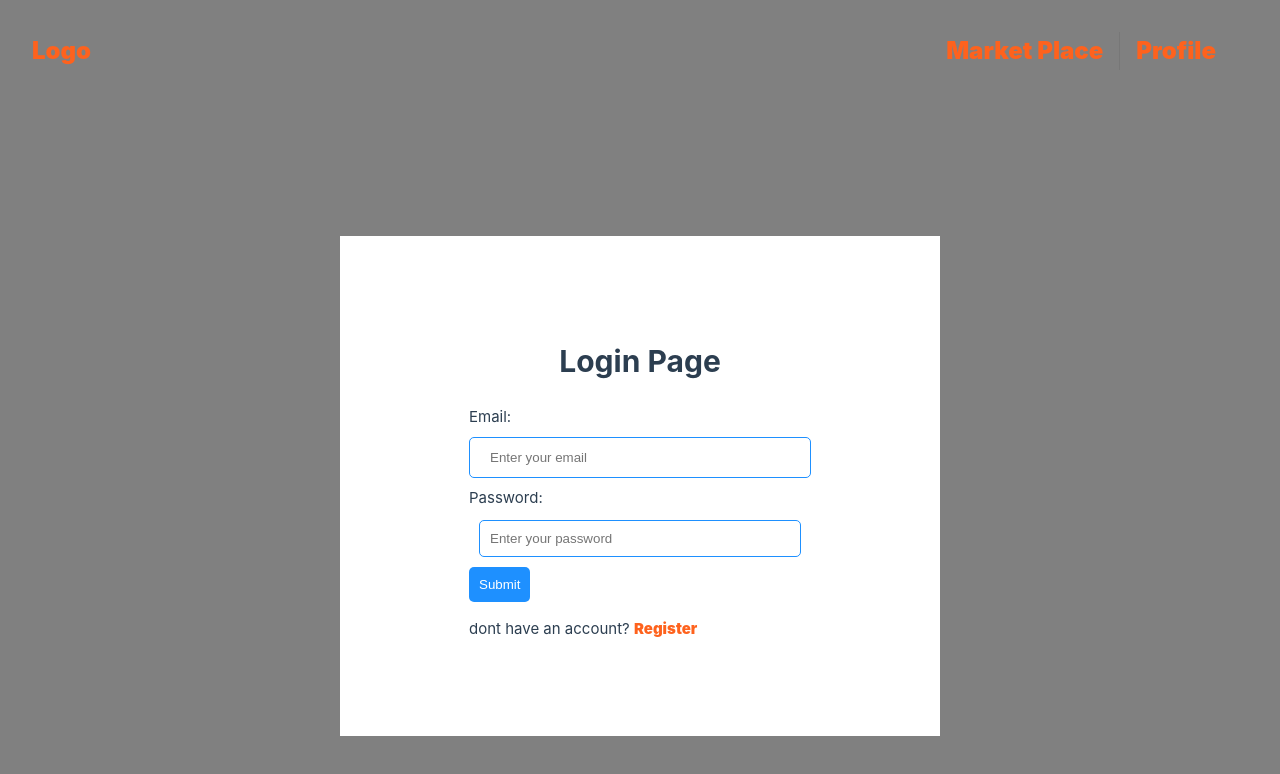
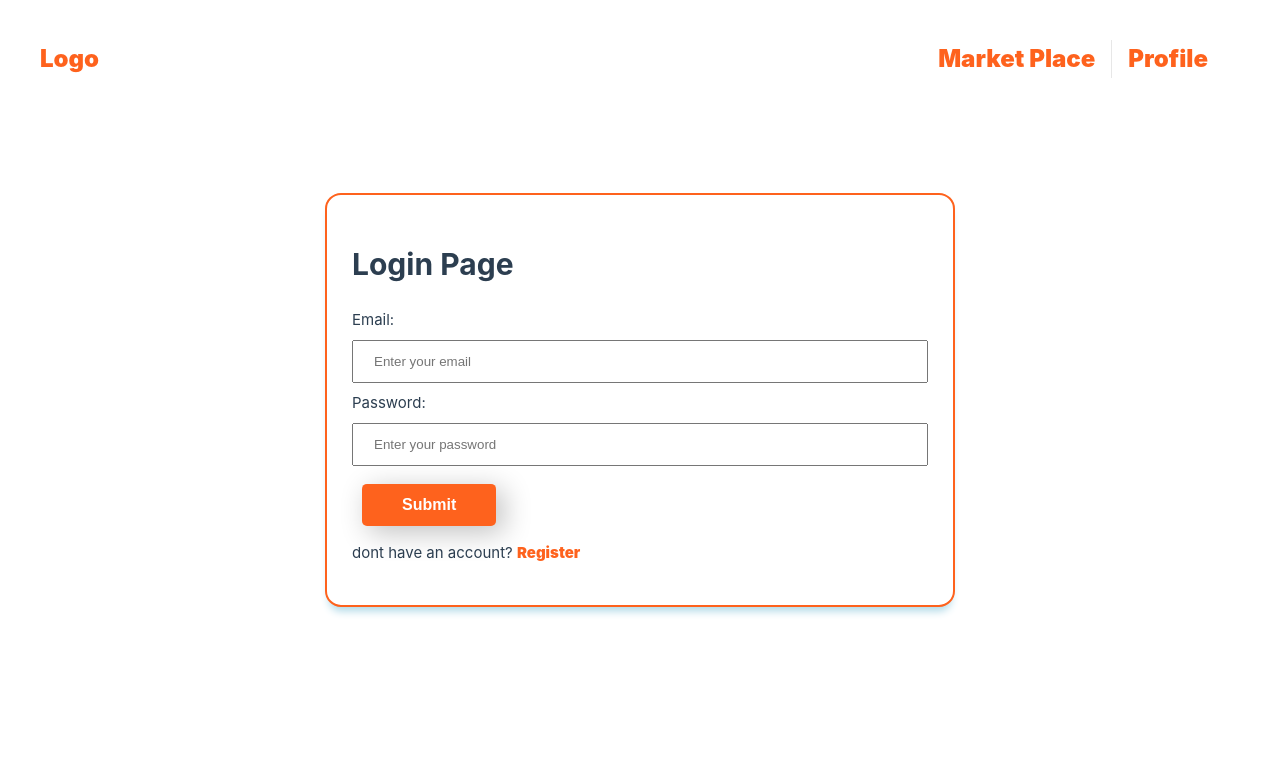
Before and after one commit to JenkAli/ebay-Cw, a Vue app in the folder client/: page / in a window 1280 px wide. Shown: the top 774 px of the page. Built offline with nearby package versions, Linux system fonts and the light colour scheme.

Commit message:
CW-12 UI fixes

```diff
--- a/client/src/assets/main.css
+++ b/client/src/assets/main.css
@@ -109,48 +109,103 @@ textarea[type=text] {
 
 }
 
-body {
-    background-color: grey;
-    padding: 0;
-    margin: 0;
-    box-sizing: border-box;
+input[type=password] {
+  width: 100%;
+  padding: 12px 20px;
+  margin: 8px 0;
+  font-family: sans-serif;
+  box-sizing: border-box;
 
 }
 
-.parent {
-    display: flex;
-    justify-content: center;
-    align-items: center;
-    height: 100vh;
-}
+input[type=date] {
+  width: 100%;
+  padding: 12px 20px;
+  margin: 8px 0;
+  font-family: sans-serif;
+  box-sizing: border-box;
 
-.loginForm {
-    width: 600px;
-    height: 500px;
-    background-color: #fff;
-    display: flex;
-    justify-content: center;
-    align-items: center;
-    flex-direction: column;
-}
-
-.loginInput {
-    margin: 10px;
-    padding: 10px;
-    width: 300px;
-    border-radius: 5px;
-    border: 1px solid dodgerblue;
-}
-
-.loginButton {
-    padding: 10px;
-    background-color: dodgerblue;
-    color: #fff;
-    border: none;
-    border-radius: 5px;
 }
 
 .err{
   color: red;
   font-weight: 700;
 }
+
+header {
+  line-height: 1.5;
+  max-height: 100vh;
+}
+
+.logo {
+  display: block;
+  margin: 0 auto 2rem;
+}
+
+nav {
+  width: 100%;
+  font-size: 1.5rem;
+  padding: 1;
+  display: "flex";
+  text-align: center;
+  margin-top: 2rem;
+}
+
+nav a.router-link-exact-active {
+  color: #00cfc1;
+}
+
+nav a.router-link-exact-active:hover {
+  background-color: transparent;
+}
+
+nav a {
+  display: inline-block;
+  padding: 0 1rem;
+  border-left: 1px solid var(--color-border);
+}
+
+nav a:first-of-type {
+  border: 0;
+}
+
+.wrapper {
+  display: flex;
+  flex-direction: column;
+}
+
+.logoclass {
+  text-align: "right";
+}
+
+.items {
+  text-align: "left";
+}
+
+@media (min-width: 1024px) {
+  header {
+    display: flex;
+    place-items: center;
+    padding-right: calc(var(--section-gap) / 2);
+  }
+
+  .logo {
+    margin: 0 2rem 0 0;
+  }
+
+  header .wrapper {
+    display: flex;
+    place-items: flex-start;
+    flex-wrap: wrap;
+  }
+
+  nav {
+    margin-left: -1rem;
+    font-size: 1.5rem;
+    display: flex;
+    justify-content: space-between;
+    flex-direction: row;
+    padding: 1rem 0;
+    margin-top: 1rem;
+  }
+}
--- a/client/src/views/LoginView.vue
+++ b/client/src/views/LoginView.vue
@@ -1,12 +1,10 @@
 <template>
   <div class="parent">
-    <div class="loginForm">
+    <div class="popup">
       <h1>Login Page</h1>
-
       <form @submit.prevent="submitForm">
         <label>Email:</label>
         <input
-          class="loginInput"
           type="text"
           placeholder="Enter your email"
           name="email"
@@ -16,14 +14,13 @@
         <label>Password:</label>
         <br />
         <input
-          class="loginInput"
           type="password"
           placeholder="Enter your password"
           name="password"
           v-model="password"
         /><br />
 
-        <button class="loginButton" type="submit">Submit</button>
+        <button class="btn" type="submit">Submit</button>
         <p>dont have an account? <a href="/register">Register</a></p>
       </form>
     </div>
--- a/client/src/views/RegisterView.vue
+++ b/client/src/views/RegisterView.vue
@@ -1,6 +1,6 @@
 <template>
   <div class="parent">
-    <div class="loginForm">
+    <div class="popup">
       <h1>Register</h1>
       <form @submit.prevent="submitForm">
         <label for="email">Email</label>
@@ -31,7 +31,7 @@
           v-model="password"
         /><br />
 
-        <input type="submit" />
+        <input className="btn" type="submit" />
         <p>Already have an account? <a href="{% url 'login' %}">Login</a></p>
       </form>
     </div>
```
Also changed, not shown: 2 other files (tests, documents, lock files or other folders).
